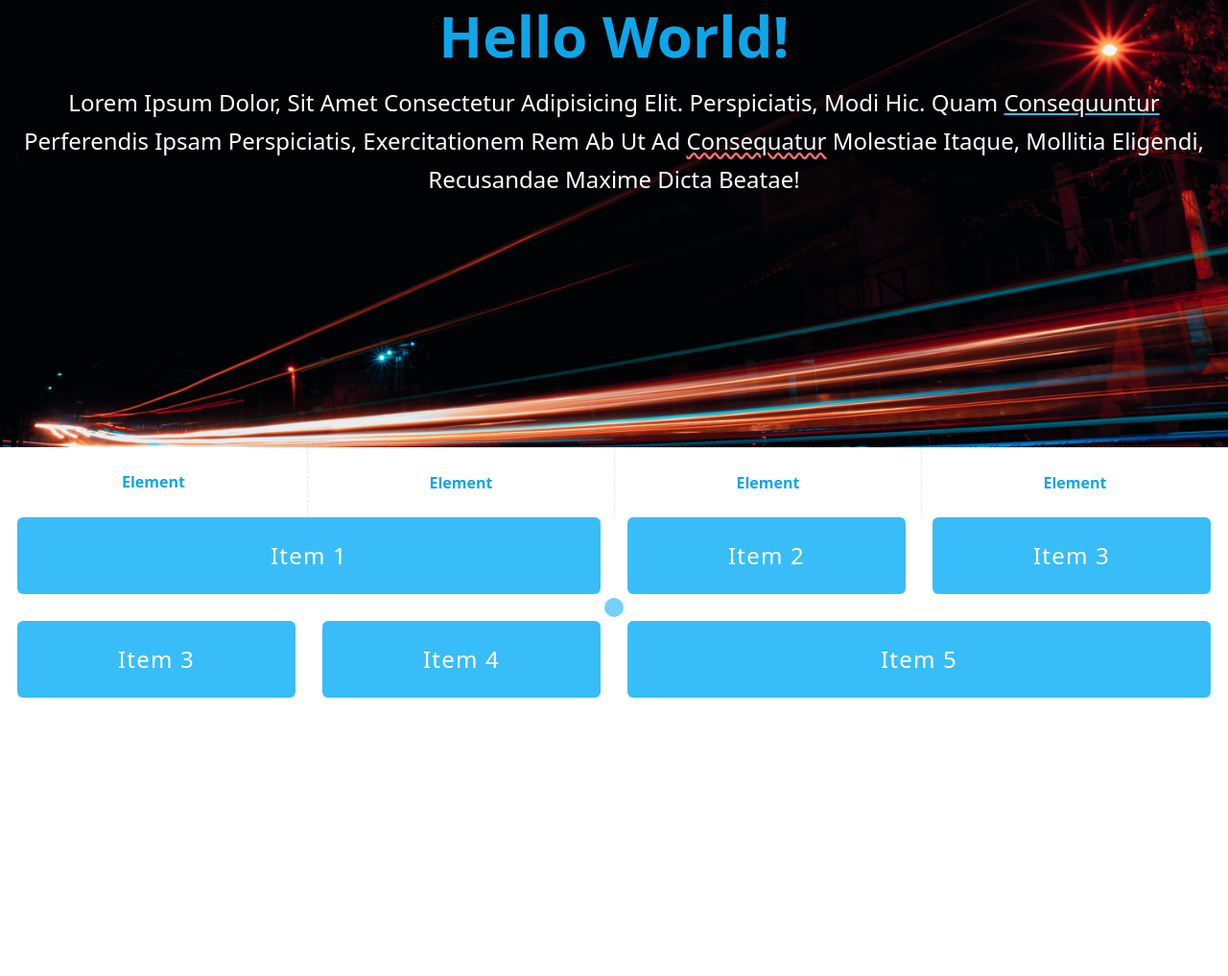
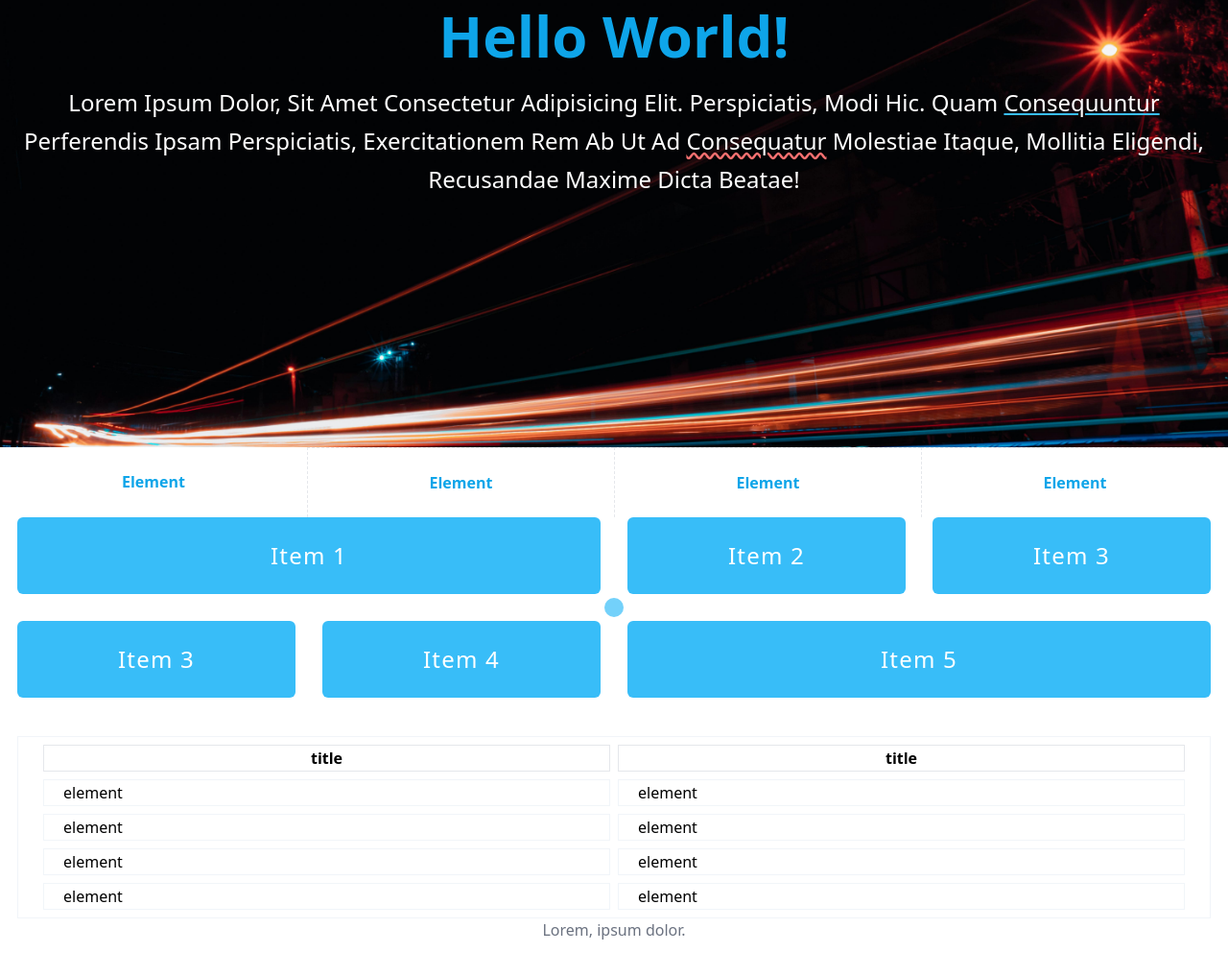
Before and after one commit to mhmd-salah/tailwindcss, a website: page src/index.html in a window 1280 px wide. Shown: the part 334-1351 px from the top of the page at 96% size. Before the commit the page ends 1101 px from the top, so only its background shows below. Drawn offline with Linux system fonts and the light colour scheme.

Commit message:
create table

```diff
--- a/src/index.html
+++ b/src/index.html
@@ -64,6 +64,35 @@
       <div class="">Item 4</div>
       <div class="sm:col-span-2">Item 5</div>
     </div>
+    <div class="container mb-10">
+      <table class="container table border-spacing-2 border-separate border border-slate-100">
+        <caption class="caption-bottom text-gray-500">Lorem, ipsum dolor.</caption>
+        <thead>
+          <tr class="*:border border-slate-100">
+            <th>title</th>
+            <th>title</th>
+          </tr>
+        </thead>
+        <tbody>
+          <tr class="*:border *:border-slate-100 *:px-5 py-3">
+            <td>element</td>
+            <td>element</td>
+          </tr>
+          <tr class="*:border *:border-slate-100 *:px-5 py-3">
+            <td>element</td>
+            <td>element</td>
+          </tr>
+          <tr class="*:border *:border-slate-100 *:px-5 py-3">
+            <td>element</td>
+            <td>element</td>
+          </tr>
+          <tr class="*:border *:border-slate-100 *:px-5 py-3">
+            <td>element</td>
+            <td>element</td>
+          </tr>
+        </tbody>
+      </table>
+    </div>
   </body>
 </html>
 
```
Also changed, not shown: src/output.css.
